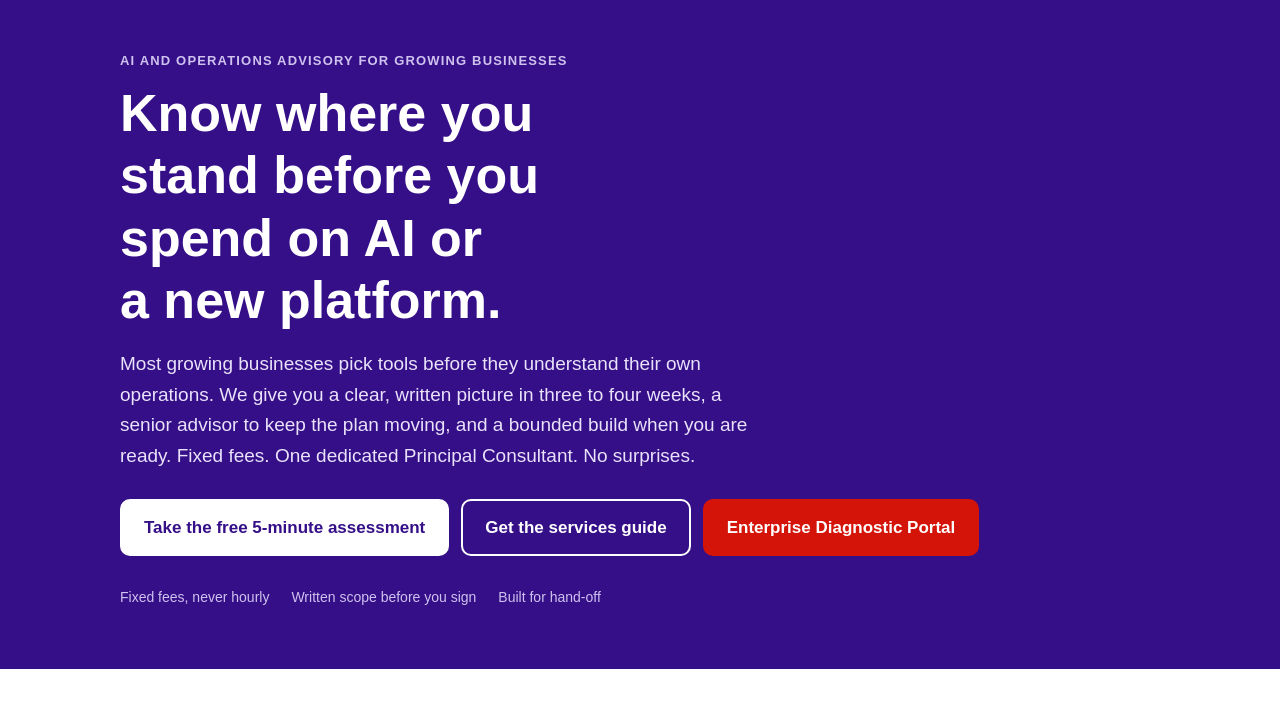
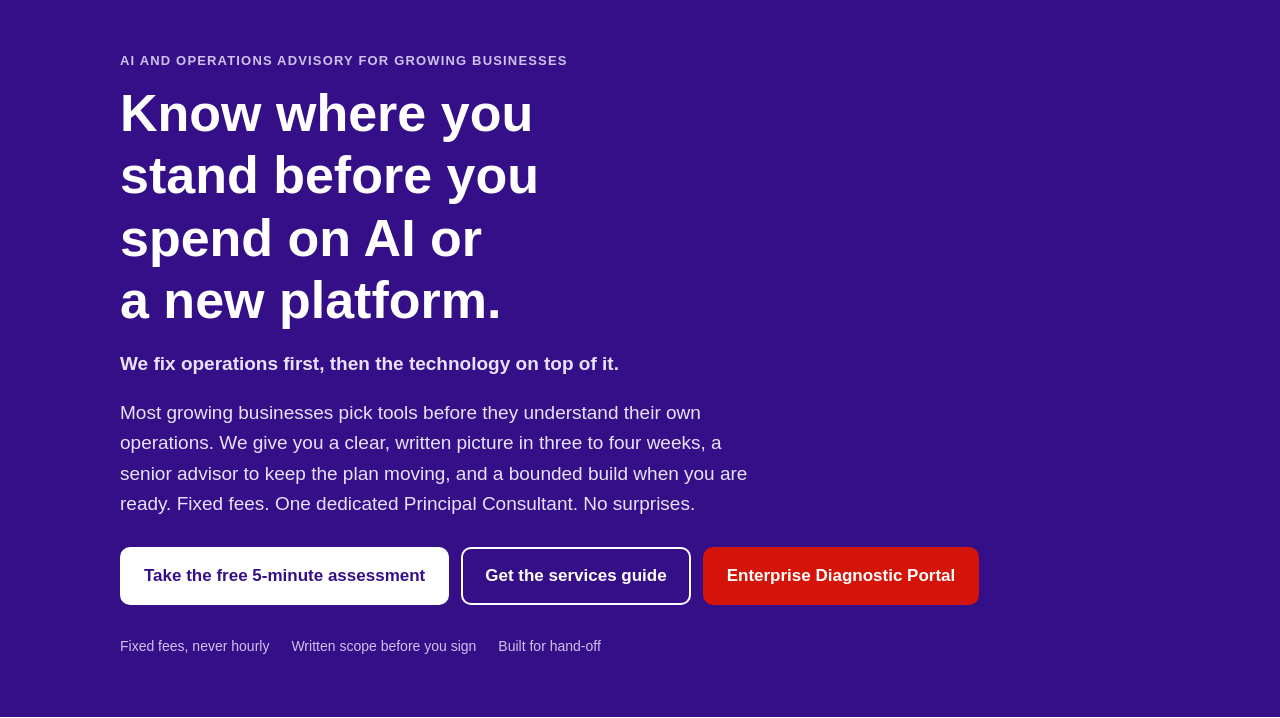
Before and after one commit to mkatanani/cmllc-website, a plain HTML site: page index.html in a window 1280 px wide. Shown: the part 82-800 px from the top of the page. Drawn offline with Linux system fonts and the light colour scheme.

Commit message:
Services: add shared line under headline
Co-Authored-By: Claude Sonnet 5.5 <noreply@anthropic.com>

```diff
--- a/index.html
+++ b/index.html
@@ -215,6 +215,7 @@ footer .legal p+p{margin-top:6px}
 <header class="hero"><div class="wrap">
   <div class="eyebrow">AI and operations advisory for growing businesses</div>
   <h1>Know where you stand before you spend on AI or a new platform.</h1>
+  <p class="sub"><strong>We fix operations first, then the technology on top of it.</strong></p>
   <p class="sub">Most growing businesses pick tools before they understand their own operations. We give you a clear, written picture in three to four weeks, a senior advisor to keep the plan moving, and a bounded build when you are ready. Fixed fees. One dedicated Principal Consultant. No surprises.</p>
   <div class="cta">
     <a class="btn onDark" href="https://www.capabilitymethods.com/operations-maturity-assessment/">Take the free 5-minute assessment</a>
```
